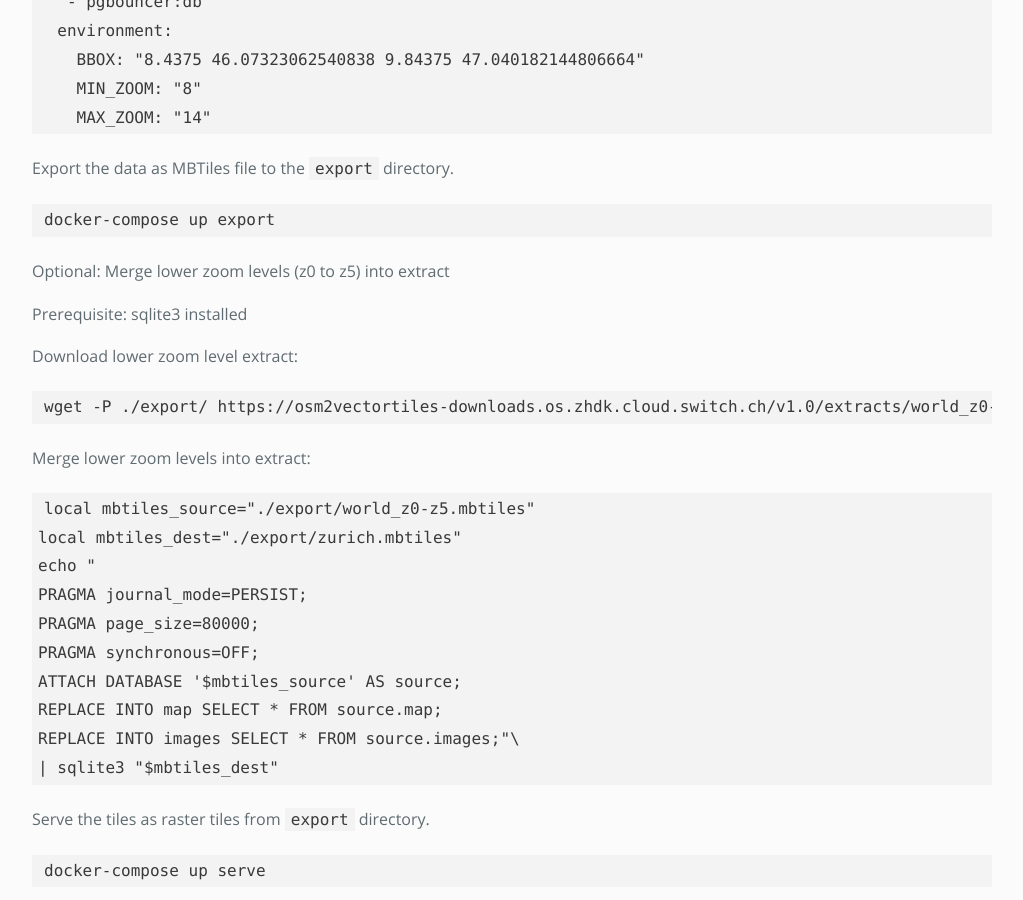
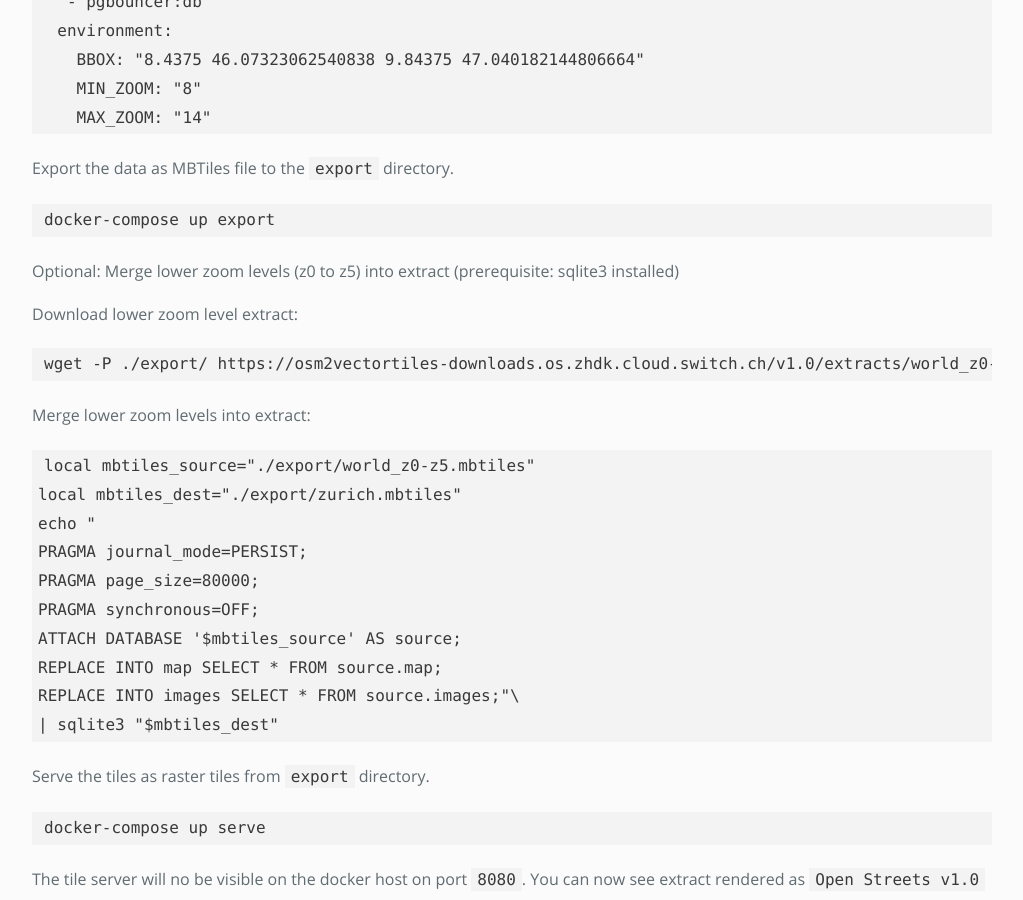
Before and after one commit to osm2vectortiles/osm2vectortiles, a Jekyll site: the page built from docs/own-vector-tiles.md, in a window 1280 px wide and 900 px high, scrolled down 1649 px. Shown: the whole window, without its empty margins (128-1151 px from the left). Built offline with Jekyll 4.4.1, drawn with Linux system fonts in a browser that asks for light colours; part of the change alters nothing that is shown.

````diff
--- a/docs/own-vector-tiles.md
+++ b/docs/own-vector-tiles.md
@@ -89,9 +89,7 @@ Export the data as MBTiles file to the `export` directory.
 docker-compose up export
 ```
 
-Optional: Merge lower zoom levels (z0 to z5) into extract
-
-Prerequisite: sqlite3 installed
+Optional: Merge lower zoom levels (z0 to z5) into extract (prerequisite: sqlite3 installed)
 
 Download lower zoom level extract:
 
````
